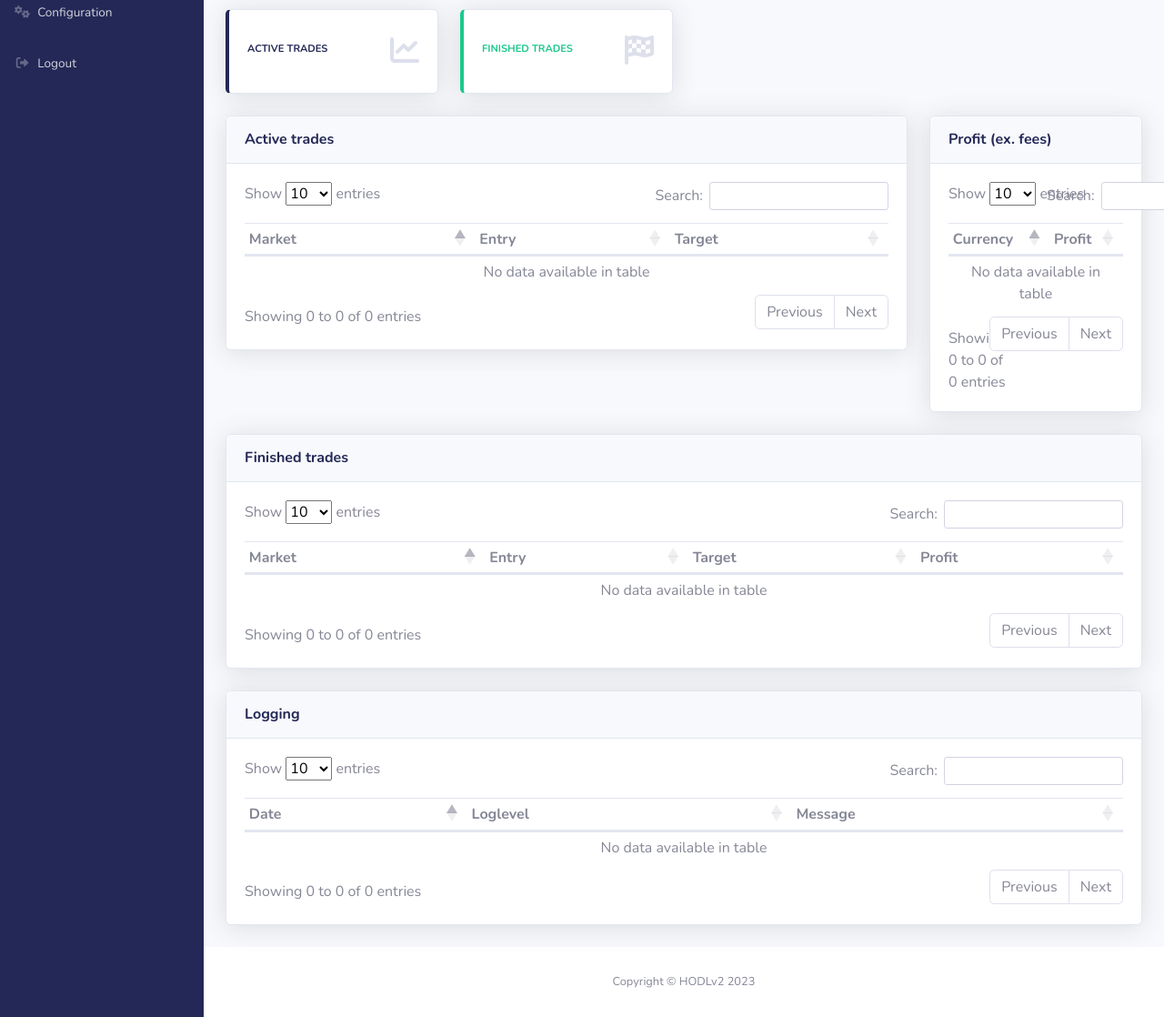
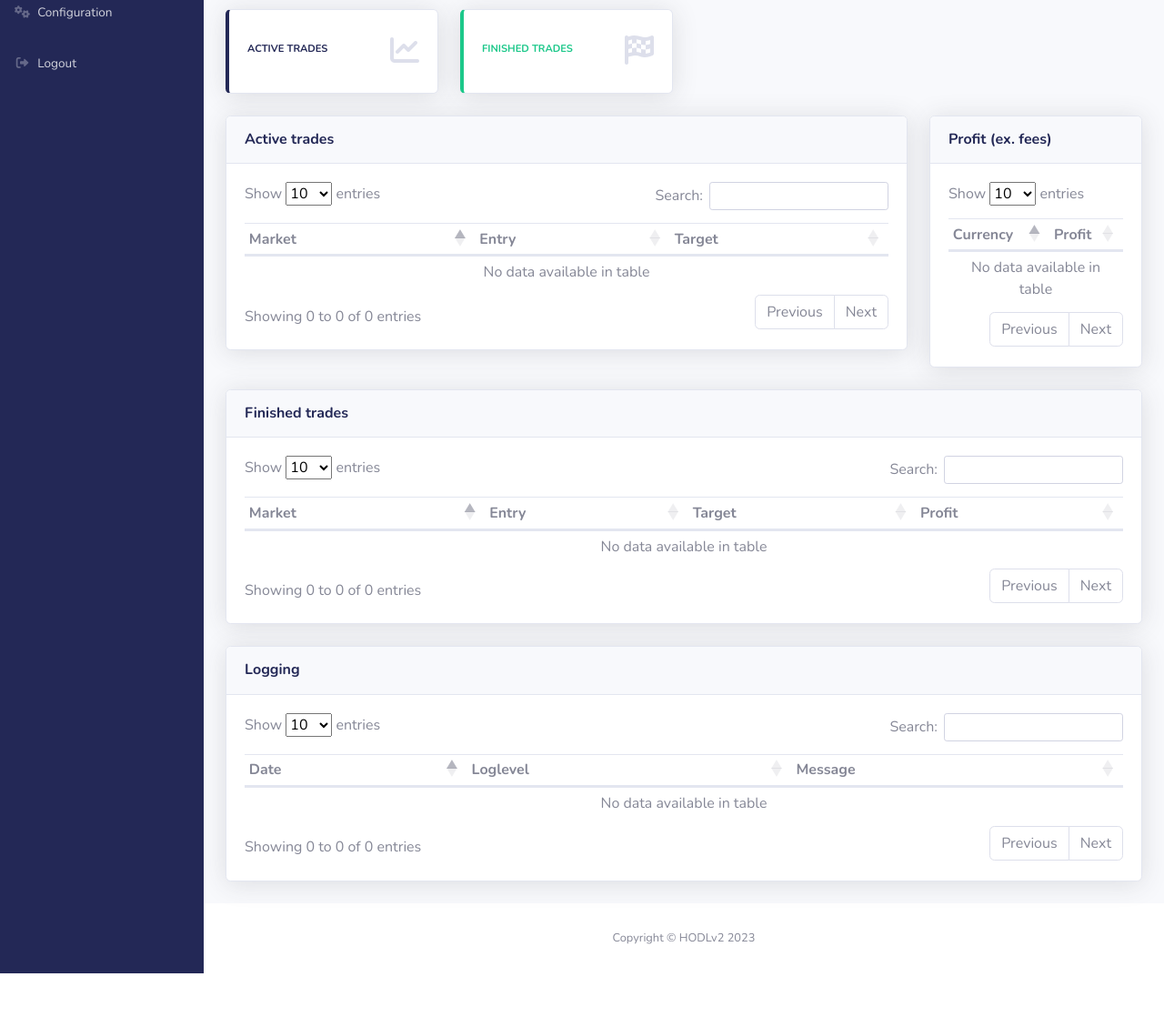
Before and after one commit to p0ntsNL/hodlv2, a Flask app: template hodlv2/web/templates/index.html in a window 1280 px wide. Shown: the part 142-1260 px from the top of the page at 91% size. After the commit the page ends 1212 px from the top, so only its background shows below. Run offline with Flask 2, Linux system fonts and the light colour scheme; the template is opened without the code that fills it, so the values that code supplies are empty; parts of the project's set-up code (start-up, migrations or seed data) failed here and were passed over; some libraries are stand-ins or nearby versions.

Commit message:
only hide search and info on the profits table

```diff
--- a/hodlv2/web/templates/index.html
+++ b/hodlv2/web/templates/index.html
@@ -79,7 +79,7 @@
                   <h6 class="m-0 font-weight-bold text-primary">Profit (ex. fees)</h6>
                 </div>
                 <div class="card-body">
-                  <table class="table index-table table-sm" style="width:100%">
+                  <table class="table index-table-small table-sm" style="width:100%">
                     <thead>
                         <tr>
                             <th>Currency</th>
@@ -199,7 +199,10 @@
 
   <script>
     $(document).ready(function () {
-	    $('.index-table').DataTable({search:false});
+	    $('.index-table').DataTable();
+    });
+    $(document).ready(function () {
+	    $('.index-table-small').DataTable({searching:false, info: false});
     });
   </script>
 
```
